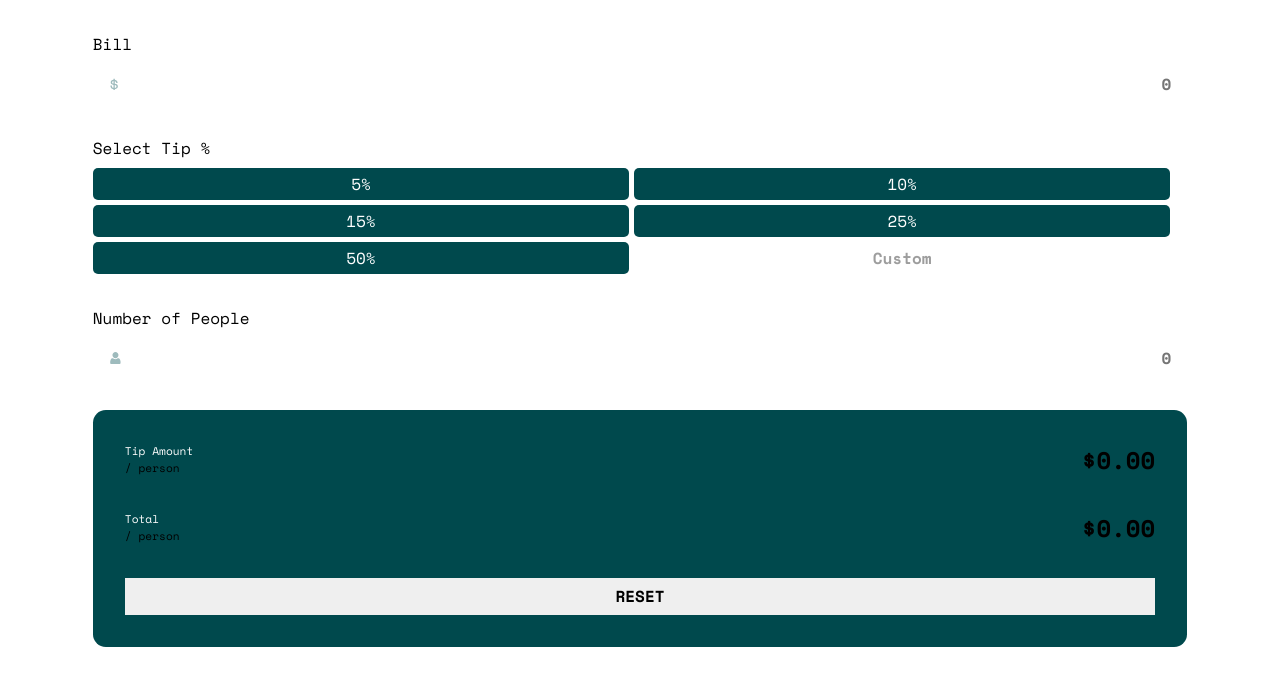
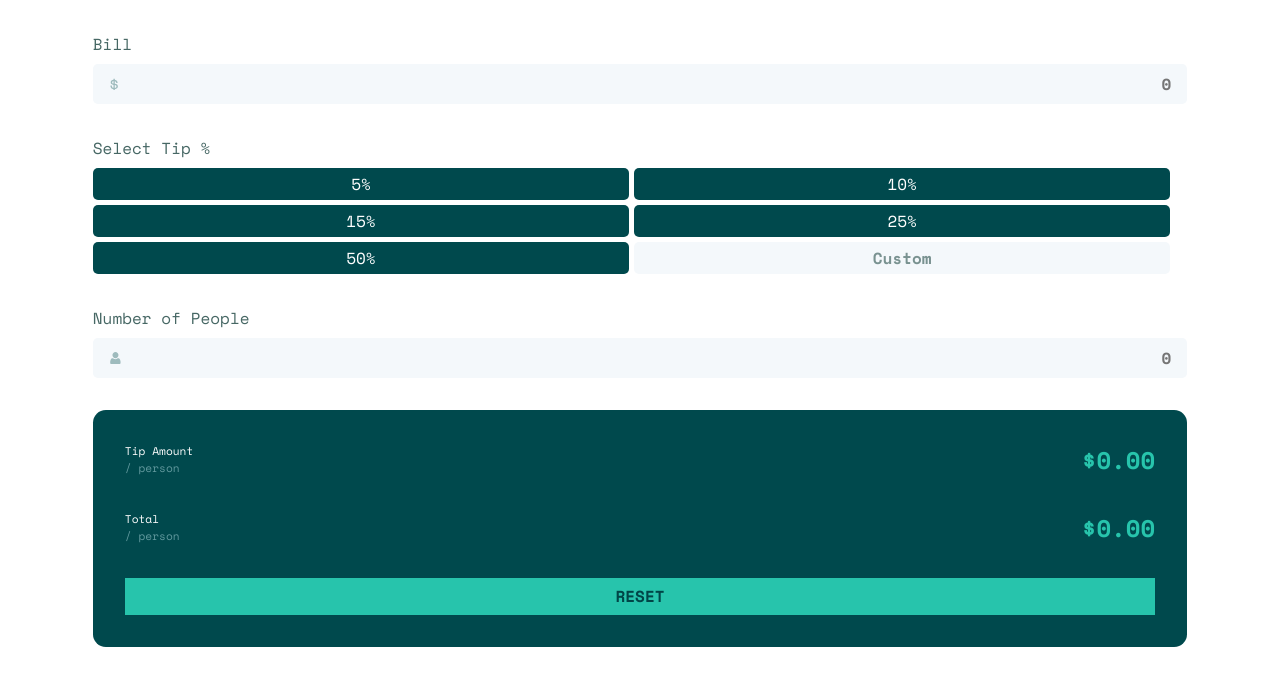
Before and after one commit to dev-praneet/tip-calculator-app-react, a React (Create React App) app: page / in a window 1280 px wide. Shown: the top 686 px of the page. Built offline with nearby package versions, Linux system fonts and the light colour scheme.

Commit message:
added some colors

```diff
--- a/src/Theme.tsx
+++ b/src/Theme.tsx
@@ -3,10 +3,12 @@ import { ThemeProvider } from 'styled-components';
 const theme = {
 color: {
 veryDarkCyan: 'hsl(183, 100%, 15%)',
-darkGrayishCyan1: 'hsl(186, 14%, 43%)',
-darkGrayishCyan2: 'hsl(184, 14%, 56%)',
-lightGrayishCyan1: 'hsl(185, 41%, 64%)',
-lightGrayishCyan2: 'hsl(189, 41%, 97%)',
+inputBackground: 'hsl(202, 50%, 97%)',
+hoveredInputBackground: 'hsl(173, 61%, 77%)',
+lightCyan: 'hsl(171, 67%, 46%)',
+textColor: 'hsl(174, 19%, 34%)',
+hoveredText: 'hsl(182, 100%, 14%)',
+dullCyan: 'hsl(185, 24%, 50%)',
 white: 'hsl(0, 0%, 100%)'
 },
 breakpoint: {
```
Also changed, not shown: src/styled.d.ts (+6 -4 lines).
